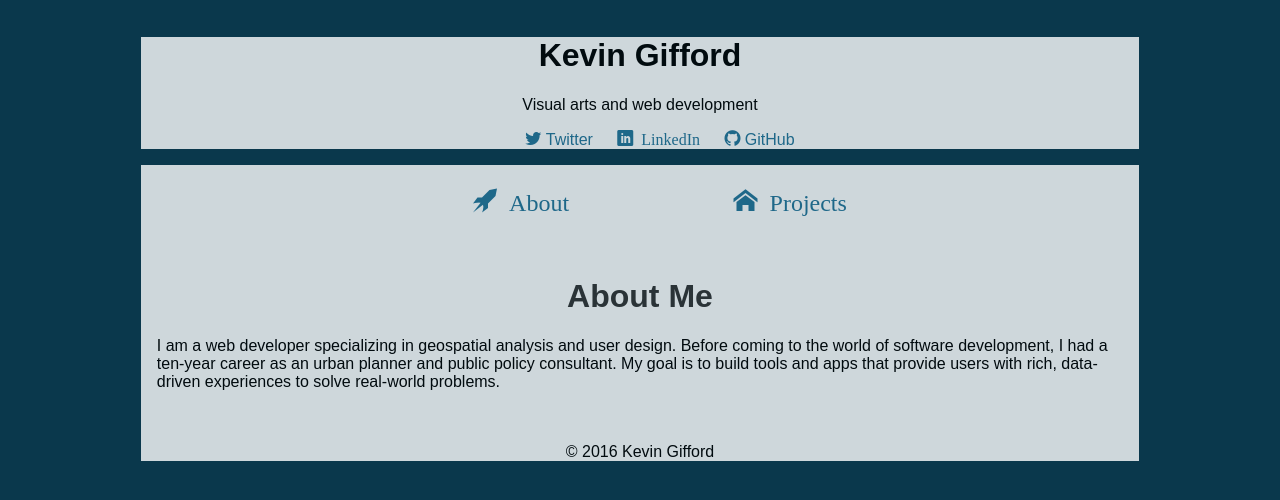
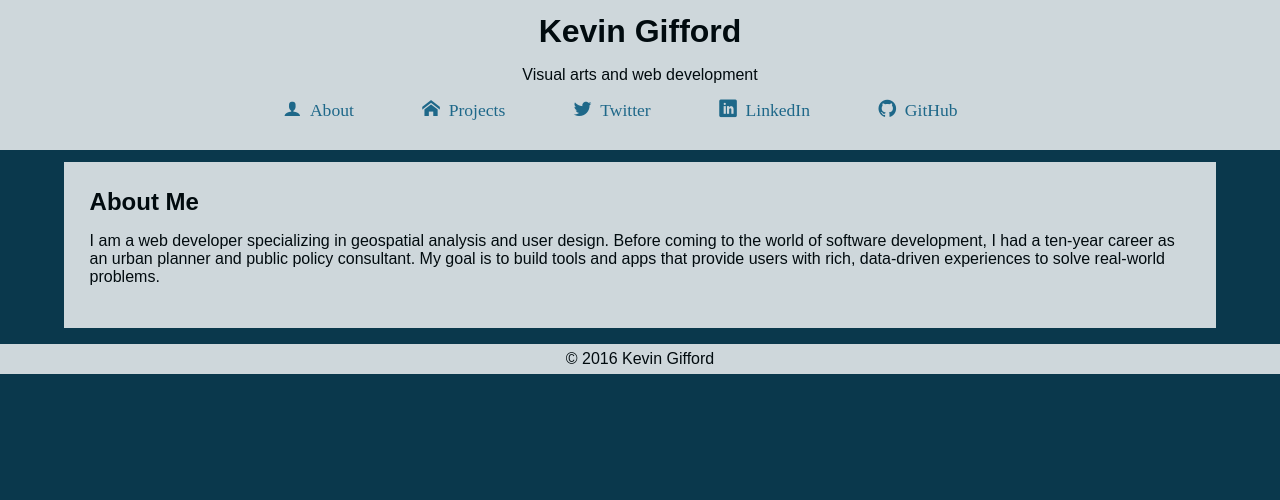
Before and after one commit to ksgifford/Portfolio_CF2016, a plain HTML site: page index.html in a window 1280 px wide. Drawn offline with nearby package versions, Linux system fonts and the light colour scheme.

Commit message:
Revisions for Class-03 assignment.

```diff
--- a/index.html
+++ b/index.html
@@ -1,32 +1,35 @@
 <!DOCTYPE html>
 <html lang="en">
   <head>
+    <meta name="viewport" content="width=device-width, initial-scale=1">
     <meta charset="UTF-8">
     <title>Kevin Gifford - Professional Projects</title>
     <link rel="stylesheet" href="vendor/styles/normalize.css">
     <link rel="stylesheet" href="styles/icons.css">
-    <link rel="stylesheet" href="styles/styles.css">
+    <link rel="stylesheet" href="styles/base.css">
+    <link rel="stylesheet" href="styles/layout.css">
+    <link rel="stylesheet" href="styles/modules.css">
   </head>
   <body>
-    <div id="background"></div>
-    <main>
-      <header>
+    <header class="site-header clearfix">
+      <section class="heading-group">
         <h1>
           Kevin Gifford
         </h1>
         <p>Visual arts and web development</p>
+      </section>
+      <nav class="main-nav">
+        <span class="icon-menu"></span>
         <ul>
-          <li><a href="https://twitter.com/Blackwatch03" target="_blank"><span class="icon-twitter"></span> Twitter</a></li>
-          <li><a href="https://www.linkedin.com/in/ksgifford" target="_blank"><span class="icon-linkedin"> LinkedIn</a></li>
-          <li><a href="https://github.com/ksgifford" target="_blank"><span class="icon-github"></span> GitHub</a></li>
-        </ul>
-      </header>
-      <nav class="main-nav">
-        <ul>
-          <li class="tab" data-content="about"><a href="#"><span class="icon-rocket"> About</a></li>
-          <li class="tab" data-content="projects"><a href="#"><span class="icon-home"> Projects</a></li>
+          <li class="tab" data-content="about"><a href="#" class="icon-user"> About</a></li>
+          <li class="tab" data-content="projects"><a href="#" class="icon-home"> Projects</a></li>
+          <li><a href="https://twitter.com/Blackwatch03" target="_blank" class="icon-twitter"> Twitter</a></li>
+          <li><a href="https://www.linkedin.com/in/ksgifford" target="_blank" class="icon-linkedin"> LinkedIn</a></li>
+          <li><a href="https://github.com/ksgifford" target="_blank" class="icon-github"> GitHub</a></li>
         </ul>
       </nav>
+    </header>
+    <main>
       <section id="projects" class="tab-content">
         <article class="template" category="null">
           <header>
@@ -41,11 +44,11 @@
       <section id="about" class="tab-content">
         <article>
           <header>
-            <h1>
+            <h2>
               About Me
-            </h1>
+            </h2>
           </header>
-          <p>I am a web developer specializing in geospatial analysis and user design. Before coming to the world of software development, I had a ten-year career as an urban planner and public policy consultant. My goal is to build tools and apps that provide users with rich, data-driven experiences to solve real-world problems.</p><br></br>
+          <p>I am a web developer specializing in geospatial analysis and user design. Before coming to the world of software development, I had a ten-year career as an urban planner and public policy consultant. My goal is to build tools and apps that provide users with rich, data-driven experiences to solve real-world problems.</p>
         </article>
       </section>
     </main>
--- a/scripts/projList.js
+++ b/scripts/projList.js
@@ -5,7 +5,7 @@ var projList = [
     client:       'Code Fellows Foundations 1',
     completeDate: '2015-05-25',
     webLink:      'https://gist.github.com/ksgifford/2cfadb073801eb9f1229',
-    body:         '<p>Produced as a final project for the Code Fellows Foundations 1 course, this app uses jQuery to populate an HTML table with production data for a fictional chain of donut stores. The app also calculates the average production per hour for each store, based on their individual operating hours, which are adjustable.</p>'
+    body:         '<p class="proj-text">Produced as a final project for the Code Fellows Foundations 1 course, this app uses jQuery to populate an HTML table with production data for a fictional chain of donut stores. The app also calculates the average production per hour for each store, based on their individual operating hours, which are adjustable.</p><p><img class="thumbnail" src="https://dl.dropboxusercontent.com/s/tye85fcs8rphcxg/donut_shop.png?dl=0"></p>'
   },
   {
     title:        'Band Name Generator App',
@@ -13,6 +13,6 @@ var projList = [
     client:       'Code Fellows Foundations 2 - Javascript',
     completeDate: '2015-10-15',
     webLink:      'https://cf2-lab3-band-name-generator.herokuapp.com/',
-    body:         '<p>Produced as a final project for the Code Fellows Foundations 2 Javascript course, this app uses jQuery and Node.js to provide the user with a random name for their new garage band. Each band name contains one adjective, one verb, and one noun, and each term is queried from an associated HTML server. The app also accepts user input for other suggested names and check the submissions against the list of possible name components stored on the server.</p>'
+    body:         '<p style="display: inline">Produced as a final project for the Code Fellows Foundations 2 Javascript course, this app uses jQuery and Node.js to provide the user with a random name for their new garage band. Each band name contains one adjective, one verb, and one noun, and each term is queried from an associated HTML server. The app also accepts user input for other suggested names and check the submissions against the list of possible name components stored on the server.</p><p><img class="thumbnail" src="https://dl.dropboxusercontent.com/s/e9pfzosorp9vtxy/band_name_gen.png?dl=0"></p>'
   },
 ];
--- a/scripts/projects.js
+++ b/scripts/projects.js
@@ -22,7 +22,7 @@ Project.prototype.toHtml = function() {
   $newProject.find('time[pubdate]').attr('title', this.completeDate);
   $newProject.find('time').html('about ' + parseInt((new Date() - new Date(this.completeDate))/60/60/24/1000) + ' days ago');
 
-  $newProject.append('<br></br>');
+  // $newProject.append('<br></br>');
 
   $newProject.removeClass('template');
 
--- /dev/null
+++ b/styles/base.css
@@ -0,0 +1,43 @@
+body {
+  background-color: #0A384C;
+}
+
+img {
+  max-width: 100%;
+  margin-left: 1%;
+}
+
+a:link {
+  color: #247499;
+  text-decoration: none;
+}
+
+a:visited {
+  color: #4C2B02;
+}
+
+article {
+  padding: 2%;
+  margin-left: 5%;
+  margin-right: 5%;
+  margin-top: 1%;
+  margin-bottom: 1%;
+  max-width: 90%;
+  height: auto;
+  background-color: white;
+  opacity: 0.8;
+}
+
+main {
+
+  max-width: 100%;
+}
+
+h1 {
+  font-size: 2em;
+  margin: 0em;
+}
+
+h2 {
+  margin: 0em;
+}
--- a/styles/icons.css
+++ b/styles/icons.css
@@ -1,10 +1,10 @@
 @font-face {
     font-family: 'icomoon';
-    src:    url('fonts/icomoon.eot?ey34vf');
-    src:    url('fonts/icomoon.eot?ey34vf#iefix') format('embedded-opentype'),
-        url('fonts/icomoon.ttf?ey34vf') format('truetype'),
-        url('fonts/icomoon.woff?ey34vf') format('woff'),
-        url('fonts/icomoon.svg?ey34vf#icomoon') format('svg');
+    src:    url('fonts/icomoon.eot?18qu9x');
+    src:    url('fonts/icomoon.eot?18qu9x#iefix') format('embedded-opentype'),
+        url('fonts/icomoon.ttf?18qu9x') format('truetype'),
+        url('fonts/icomoon.woff?18qu9x') format('woff'),
+        url('fonts/icomoon.svg?18qu9x#icomoon') format('svg');
     font-weight: normal;
     font-style: normal;
 }
@@ -27,8 +27,14 @@
 .icon-home:before {
     content: "\e900";
 }
+.icon-user:before {
+    content: "\e905";
+}
 .icon-rocket:before {
     content: "\e901";
+}
+.icon-menu:before {
+    content: "\e906";
 }
 .icon-twitter:before {
     content: "\e902";
--- /dev/null
+++ b/styles/layout.css
@@ -0,0 +1,54 @@
+header {
+  text-align: left;
+  max-width: 100%;
+}
+
+.thumbnail {
+  display: none;
+}
+
+.heading-group {
+  max-width: 80%;
+}
+
+.site-header {
+  padding: 1%;
+  margin-bottom: 1%;
+  max-width: 100%;
+  background-color: white;
+  opacity: 0.8;
+}
+
+.clearfix::after {
+  content: "";
+  display: table;
+  clear: both;
+}
+
+footer {
+  max-width: 100%;
+  margin-top: 1em;
+  padding: 0.5%;
+  text-align: center;
+  background-color: white;
+  opacity: 0.8;
+}
+
+nav {
+  text-align: left;
+}
+
+@media screen and (min-width: 640px) {
+
+  .heading-group {
+    max-width: 100%;
+  }
+
+  .thumbnail {
+    display: block;
+    margin-left: 20%;
+    margin-right: 20%;
+    max-width: 60%;
+  }
+
+}
--- /dev/null
+++ b/styles/modules.css
@@ -0,0 +1,56 @@
+.template {
+  display: none;
+}
+
+.prjInfo {
+  text-align: left;
+  color: #777;
+}
+
+.heading-group {
+  float: left;
+}
+
+.main-nav ul {
+  padding-left: 0;
+  display: none;
+  clear: both;
+}
+
+.main-nav li {
+  display: block;
+  list-style: none;
+  margin-bottom: 1%;
+  font-size: 1.1em;
+}
+
+.main-nav:hover ul {
+  display: block;
+}
+
+.icon-menu {
+  float: right;
+  font-size: 2em;
+}
+
+@media screen and (min-width: 640px) {
+  .icon-menu {
+    display: none;
+  }
+
+  .main-nav ul {
+    display: block;
+    text-align: center;
+  }
+
+  .main-nav li {
+    display: inline;
+    padding-left: 1%;
+    padding-right: 4.1%;
+  }
+
+  .heading-group {
+    float: none;
+    text-align: center;
+  }
+}
--- a/styles/styles.css
+++ /dev/null
@@ -1,75 +0,0 @@
-body {
-  padding: 1em;
-  background-color: #0A384C;
-}
-
-.template {
-  display: none;
-}
-
-.prjInfo {
-  text-align: left;
-  color: #777;
-}
-
-a:link {
-  color: #247499;
-  text-decoration: none;
-}
-
-a:visited {
-  color: #4C2B02;
-}
-
-article {
-  padding-left: 1em;
-  padding-right: 1em;
-  padding-top: 1em;
-  background-color: white;
-  opacity: 0.8;
-}
-
-main {
-  margin: auto;
-  width: 80%;
-}
-
-header {
-  text-align: center;
-  background-color: white;
-  opacity: 0.8;
-}
-
-header ul {
-  list-style: none;
-}
-
-header li {
-  display: inline;
-  padding-left: 10px;
-  padding-right: 10px;
-}
-
-footer {
-  width: 80%;
-  margin: auto;
-  text-align: center;
-  background-color: white;
-  opacity: 0.8;
-}
-
-nav {
-  padding: 0.5em;
-  margin: auto;
-  background-color: white;
-  opacity: 0.8;
-  text-align: center;
-}
-
-nav li {
-  display: inline;
-  padding-left: 80px;
-  padding-right: 80px;
-  text-align: center;
-  font-size: 24px;
-}
```
Also changed, not shown: styles/fonts/icomoon.ttf, styles/fonts/icomoon.woff, vendor/styles/normalize.css, 4 other files.
